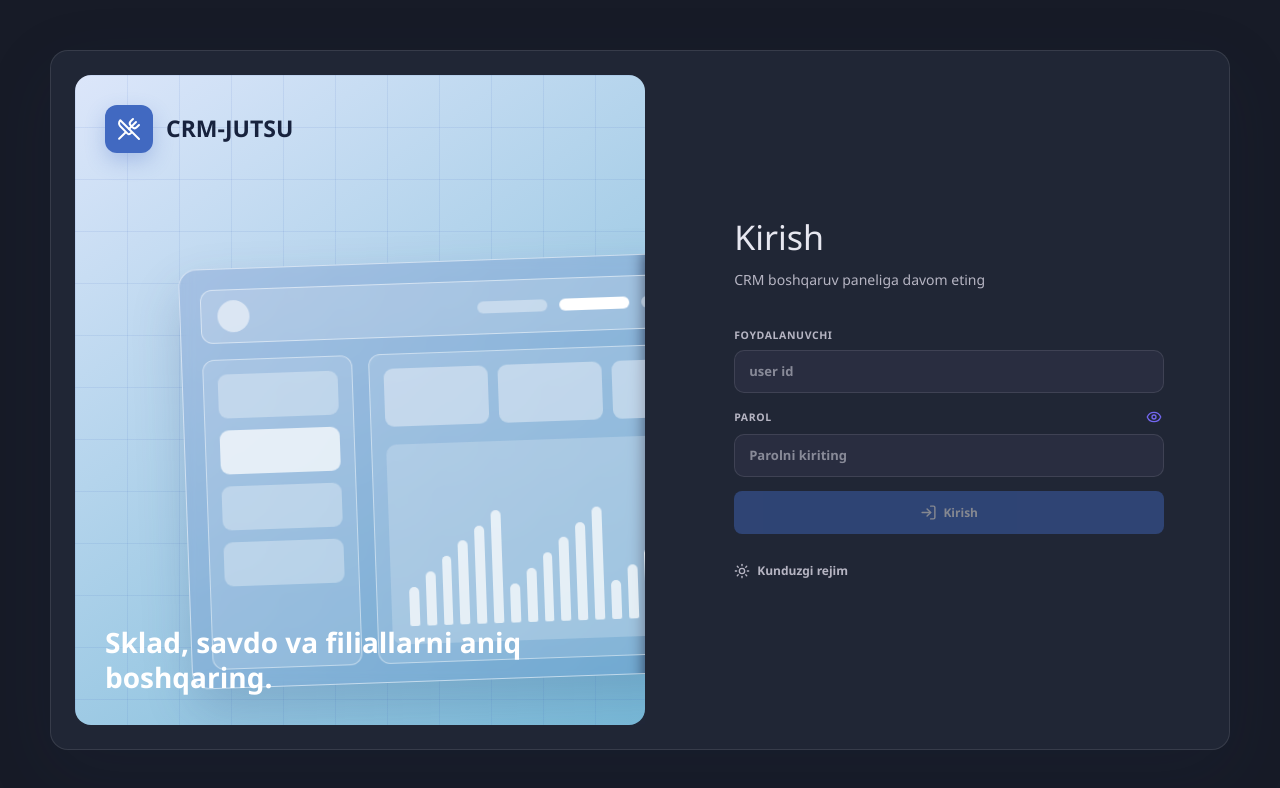
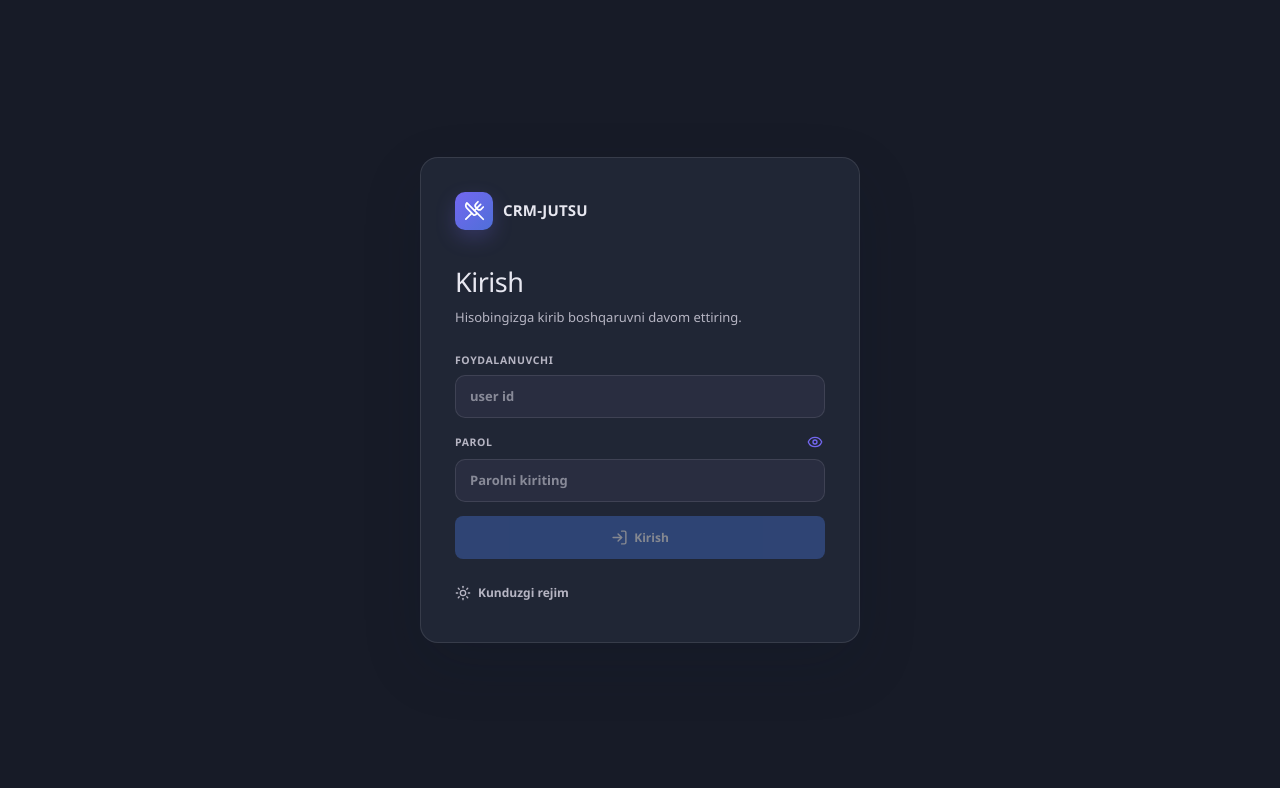
Before and after one commit to Alikhaydarov/crm-chayhana, a Next.js app: page / in a window 1280 px wide. Shown: the top 788 px of the page. Built offline with nearby package versions, Linux system fonts and the light colour scheme.

Commit message:
Simplify responsive login screen

```diff
--- a/app/globals.css
+++ b/app/globals.css
@@ -116,8 +116,9 @@ body {
 .stat-icon{width:38px;height:38px;display:grid;place-items:center;margin-bottom:12px;border-radius:8px}
 
 /* Planix-inspired CRM design system */
-.login-screen{min-height:100vh;display:grid;place-items:center;padding:28px;background:var(--app-bg);font-family:var(--font-ui)}
-.login-shell{width:min(1180px,100%);min-height:700px;display:grid;grid-template-columns:1.05fr .95fr;overflow:hidden;border:1px solid var(--app-border);border-radius:18px;background:var(--app-panel);box-shadow:0 22px 70px rgba(32,45,74,.13)}
+.login-screen{min-height:100vh;display:grid;place-items:center;padding:24px;background:radial-gradient(circle at 50% 0,rgba(115,103,240,.09),transparent 34%),var(--app-bg);font-family:var(--font-ui)}
+.login-shell{width:min(440px,100%);display:block;overflow:hidden;border:1px solid var(--app-border);border-radius:18px;background:var(--app-panel);box-shadow:0 22px 60px rgba(15,23,42,.16)}
+.login-shell-compact{min-height:0}
 .login-visual{position:relative;margin:24px;border-radius:16px;padding:30px;overflow:hidden;background:linear-gradient(145deg,#dce6fa,#78b9d7);color:#17223d}
 .login-visual:before{content:"";position:absolute;inset:0;background-image:linear-gradient(rgba(65,105,193,.1) 1px,transparent 1px),linear-gradient(90deg,rgba(65,105,193,.1) 1px,transparent 1px);background-size:52px 52px}
 .login-brand{position:relative;z-index:1;display:flex;align-items:center;gap:13px;font-size:23px}
@@ -128,12 +129,12 @@ body {
 .preview-body{display:grid;grid-template-columns:150px 1fr;gap:16px;margin-top:16px;height:310px}.preview-sidebar,.preview-canvas{border:1px solid rgba(255,255,255,.45);border-radius:12px;background:rgba(255,255,255,.12);padding:14px}.preview-sidebar{display:flex;flex-direction:column;gap:12px}.preview-sidebar b{height:44px;border-radius:9px;background:rgba(255,255,255,.32)}.preview-sidebar b:nth-child(2){background:rgba(255,255,255,.72)}
 .preview-kpis{display:grid;grid-template-columns:repeat(3,1fr);gap:10px}.preview-kpis b{height:58px;border-radius:9px;background:rgba(255,255,255,.4)}.preview-chart{height:200px;display:flex;align-items:flex-end;gap:7px;margin-top:18px;padding:18px;border-radius:10px;background:rgba(255,255,255,.2)}.preview-chart i{flex:1;border-radius:5px 5px 2px 2px;background:rgba(255,255,255,.72)}
 .login-visual-copy{position:absolute;z-index:2;left:30px;bottom:30px;max-width:480px;color:#fff;font-size:28px;font-weight:800;line-height:1.25}
-.login-form-panel{display:grid;place-items:center;padding:48px}.login-form-inner{width:min(430px,100%)}.login-heading{margin-bottom:38px}.login-heading h1{margin:0 0 8px;font-size:34px}.login-heading p{margin:0;color:var(--app-muted)}.login-mobile-logo{display:none;margin-bottom:22px}.login-theme{display:inline-flex;align-items:center;gap:7px;margin-top:20px;padding:8px 0;border:0;background:transparent;color:var(--app-muted);font:700 12px var(--font-ui);cursor:pointer}
+.login-form-panel{display:block;padding:34px}.login-form-inner{width:100%}.login-brand-compact{display:flex;align-items:center;gap:10px;margin-bottom:32px;color:var(--app-text);font-size:15px;letter-spacing:.2px}.login-brand-compact span{width:38px;height:38px;display:grid;place-items:center;border-radius:10px;background:linear-gradient(135deg,#7367f0,#4f6fd8);color:#fff;box-shadow:0 8px 20px rgba(115,103,240,.24)}.login-heading{margin-bottom:26px}.login-heading h1{margin:0 0 7px;font-size:27px;letter-spacing:-.5px}.login-heading p{margin:0;color:var(--app-muted);font-size:13px;line-height:1.5}.login-theme{display:inline-flex;align-items:center;gap:7px;margin-top:18px;padding:7px 0;border:0;background:transparent;color:var(--app-muted);font:700 12px var(--font-ui);cursor:pointer}
 .stat-card{box-shadow:0 4px 14px rgba(32,45,74,.06);border-color:var(--app-border)!important}.table-wrap,.sales-panel{box-shadow:0 4px 16px rgba(32,45,74,.05)}.crm-table th{background:#f8f9fc}.dark .crm-table th{background:var(--app-panel-soft)}
 .btn-primary{background:#4169c1!important;box-shadow:none!important}.btn-primary:hover:not(:disabled){background:#3157ad!important}
 .modal-backdrop{backdrop-filter:blur(3px)}.modal-box{box-shadow:0 24px 70px rgba(17,26,48,.25)}
 
-@media(max-width:900px){.login-shell{grid-template-columns:1fr;min-height:auto}.login-visual{display:none}.login-form-panel{min-height:620px;padding:34px 24px}.login-mobile-logo{display:grid}.login-screen{padding:16px}.login-shell{border-radius:14px}}
+@media(max-width:600px){.login-screen{place-items:center;padding:16px}.login-shell{width:100%;max-width:390px;border-radius:16px}.login-form-panel{padding:26px 22px}.login-brand-compact{margin-bottom:26px}.login-heading{margin-bottom:22px}.login-heading h1{font-size:24px}.login-form-panel .crm-input{min-height:44px}.login-form-panel .btn-primary{min-height:44px}}
 @media(max-width:768px){.notification-panel{position:fixed;top:62px;right:8px;left:8px;width:auto}}
 
 .theme-panel,
--- a/components/layout/LoginPage.tsx
+++ b/components/layout/LoginPage.tsx
@@ -30,31 +30,16 @@ export function LoginPage({ onLogin, theme, setTheme }: Props) {
   return (
     <div className={`${theme} theme-shell login-screen`}>
       <style>{GLOBAL_CSS}</style>
-      <div className="login-shell">
-        <section className="login-visual">
-          <div className="login-brand">
-            <span><UtensilsCrossed size={24} /></span>
-            <strong>CRM-JUTSU</strong>
-          </div>
-          <div className="login-preview">
-            <div className="preview-top"><span /><i /><i /><i /></div>
-            <div className="preview-body">
-              <div className="preview-sidebar"><b /><b /><b /><b /></div>
-              <div className="preview-canvas">
-                <div className="preview-kpis"><b /><b /><b /></div>
-                <div className="preview-chart">{Array.from({ length: 18 }).map((_, index) => <i key={index} style={{ height: `${24 + (index % 6) * 9}%` }} />)}</div>
-              </div>
-            </div>
-          </div>
-          <div className="login-visual-copy">Sklad, savdo va filiallarni aniq boshqaring.</div>
-        </section>
-
+      <div className="login-shell login-shell-compact">
         <section className="login-form-panel">
           <div className="login-form-inner">
+            <div className="login-brand-compact">
+              <span><UtensilsCrossed size={21} /></span>
+              <strong>CRM-JUTSU</strong>
+            </div>
             <div className="login-heading">
-              <div className="login-mobile-logo"><UtensilsCrossed size={22} /></div>
               <h1>Kirish</h1>
-              <p>CRM boshqaruv paneliga davom eting</p>
+              <p>Hisobingizga kirib boshqaruvni davom ettiring.</p>
             </div>
           <div className="form-group">
             <label className="form-label">Foydalanuvchi</label>
```
